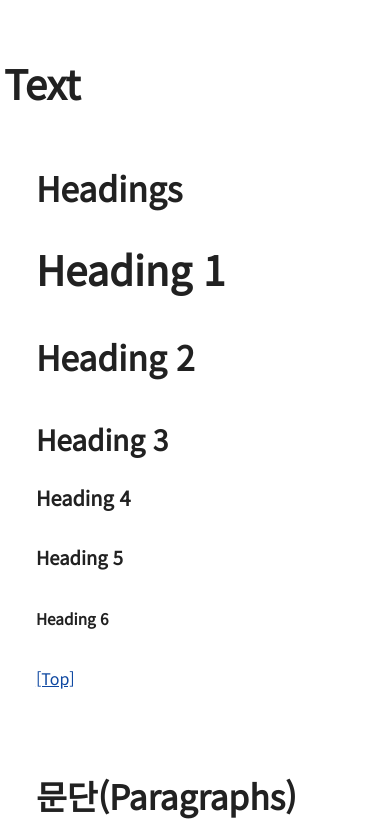
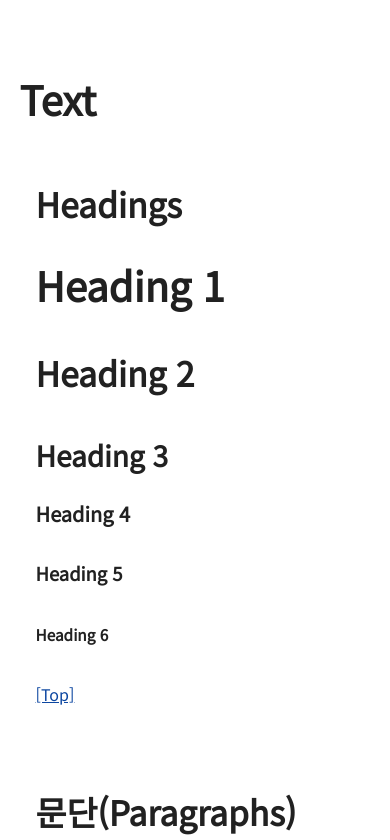
Before and after one commit to chonhoyang/my-web, a plain HTML site: page basic.html in a window 390 px wide. Shown: the part 1220-2060 px from the top of the page. Drawn offline with Linux system fonts and the light colour scheme.

```diff
--- a/css/ch_sim_01.css
+++ b/css/ch_sim_01.css
@@ -109,7 +109,7 @@ body {
   line-height: 1.5;
   display: grid;
   grid-template-columns: 1fr min(45rem, 98%) 1fr;
-  margin: 0px;
+  margin: 1rem;
   }
 }
 body > * {
@@ -376,8 +376,6 @@ article, fieldset, dialog {
   border: var(--border-width) solid var(--border);
   padding: 1rem;
   border-radius: var(--standard-border-radius);
-  margin-left: 1rem;
-  margin-right: 1rem;
   margin-bottom: 1rem;
 }
 /* Mobile용 article, fieldset, dialog */
@@ -385,8 +383,6 @@ article, fieldset, dialog {
   article, fieldset, dialog {
     border: none;
     padding: 1rem;
-	margin-left: 1rem;
-	margin-right: 1rem;
     margin-bottom: 1rem;
   }
 }
```
